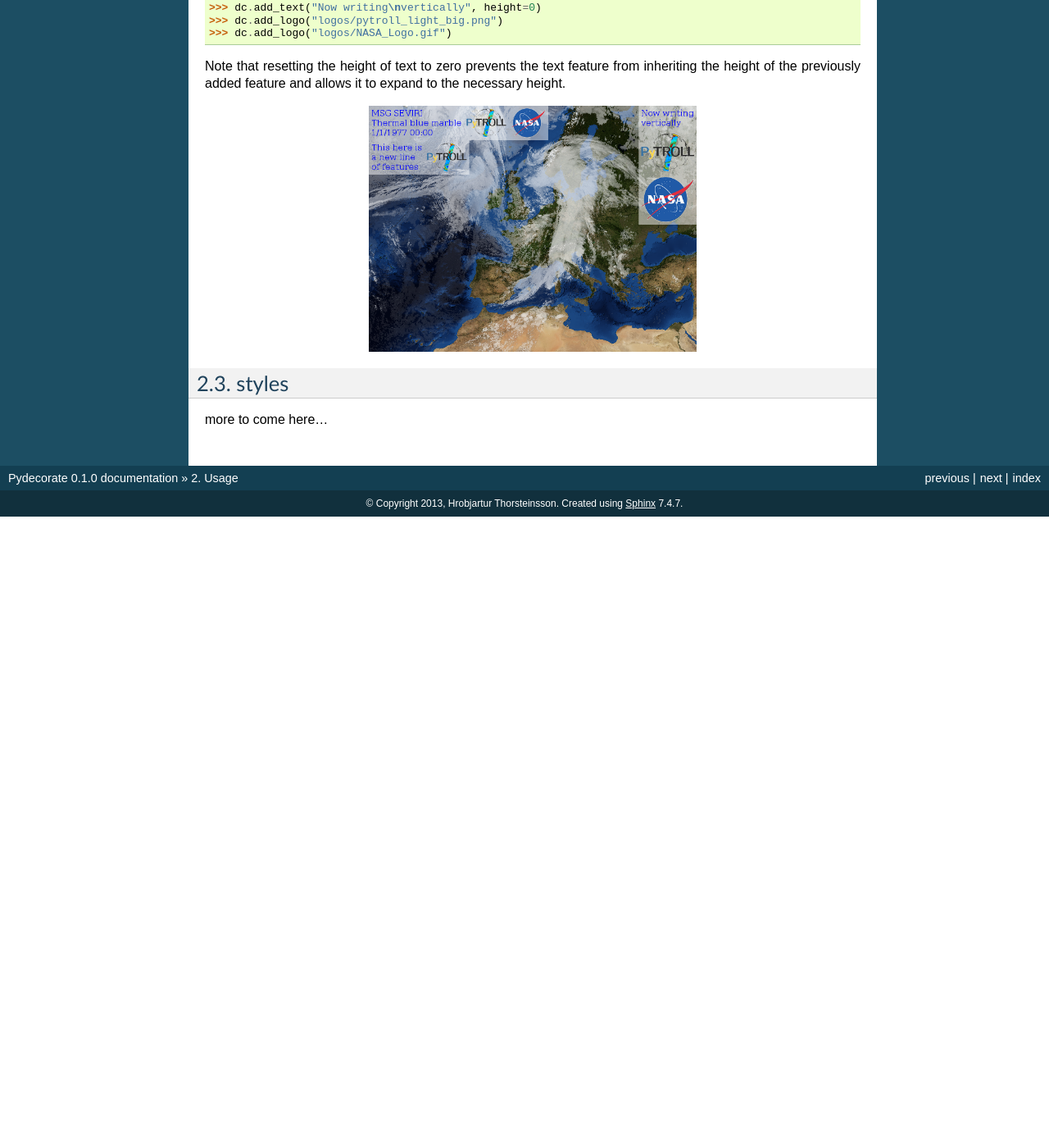
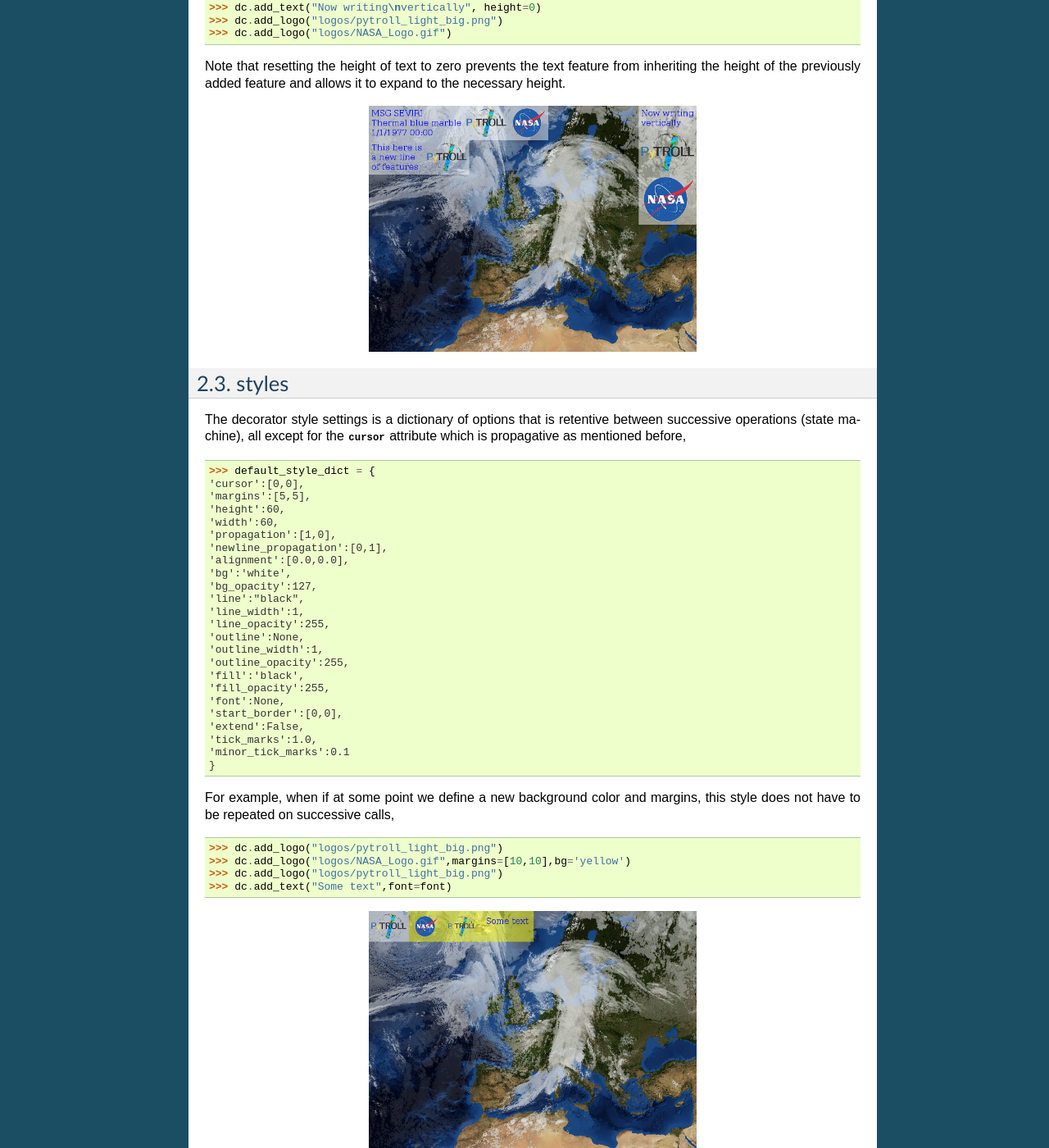
Before and after one commit to pytroll/pydecorate, a Sphinx documentation site: the page built from doc/source/usage.rst, in a window 1280 px wide and 1400 px high, scrolled down 5219 px. Shown: the whole window at 82% size. Built offline with Sphinx 7.4.7, drawn with Linux system fonts in a browser that asks for light colours; pages that are not in the unit, such as notebooks, are missing from menus; before the commit the page ends 5849 px from its top, so only the background shows below that.

Commit message:
docs: began style docs.
docs: began style docs.

```diff
--- a/doc/source/usage.rst
+++ b/doc/source/usage.rst
@@ -197,4 +197,45 @@ of the previously added feature and allows it to expand to the necessary height.
 
 styles
 ^^^^^^^^^^^^^^
-more to come here...
+The decorator style settings is a dictionary of
+options that is retentive between successive operations
+(state machine), all except for the :attr:`cursor` attribute
+which is propagative as mentioned before,
+
+    >>> default_style_dict = {
+    'cursor':[0,0],
+    'margins':[5,5],
+    'height':60,
+    'width':60,
+    'propagation':[1,0],
+    'newline_propagation':[0,1],
+    'alignment':[0.0,0.0],
+    'bg':'white',
+    'bg_opacity':127,
+    'line':"black",
+    'line_width':1,
+    'line_opacity':255,
+    'outline':None,
+    'outline_width':1,
+    'outline_opacity':255,
+    'fill':'black',
+    'fill_opacity':255,
+    'font':None,
+    'start_border':[0,0],
+    'extend':False,
+    'tick_marks':1.0,
+    'minor_tick_marks':0.1
+    }
+
+For example, when if at some point we define a new
+background color and margins, this style does not have
+to be repeated on successive calls,
+
+    >>> dc.add_logo("logos/pytroll_light_big.png")
+    >>> dc.add_logo("logos/NASA_Logo.gif",margins=[10,10],bg='yellow')
+    >>> dc.add_logo("logos/pytroll_light_big.png")
+    >>> dc.add_text("Some text",font=font)
+
+.. image:: images/style_retention.png
+	:width: 400px
+	:align: center
```
Also changed, not shown: test.py (+9 -4 lines), doc/source/images/style_retention.png (added).
